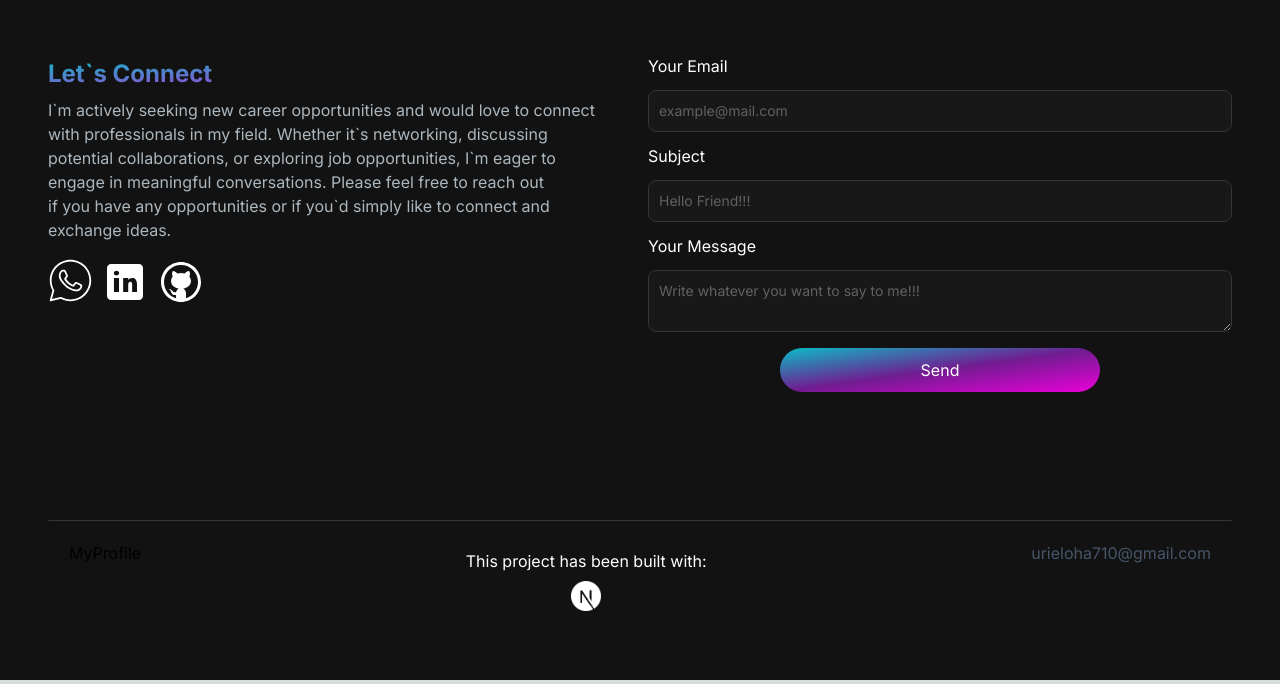
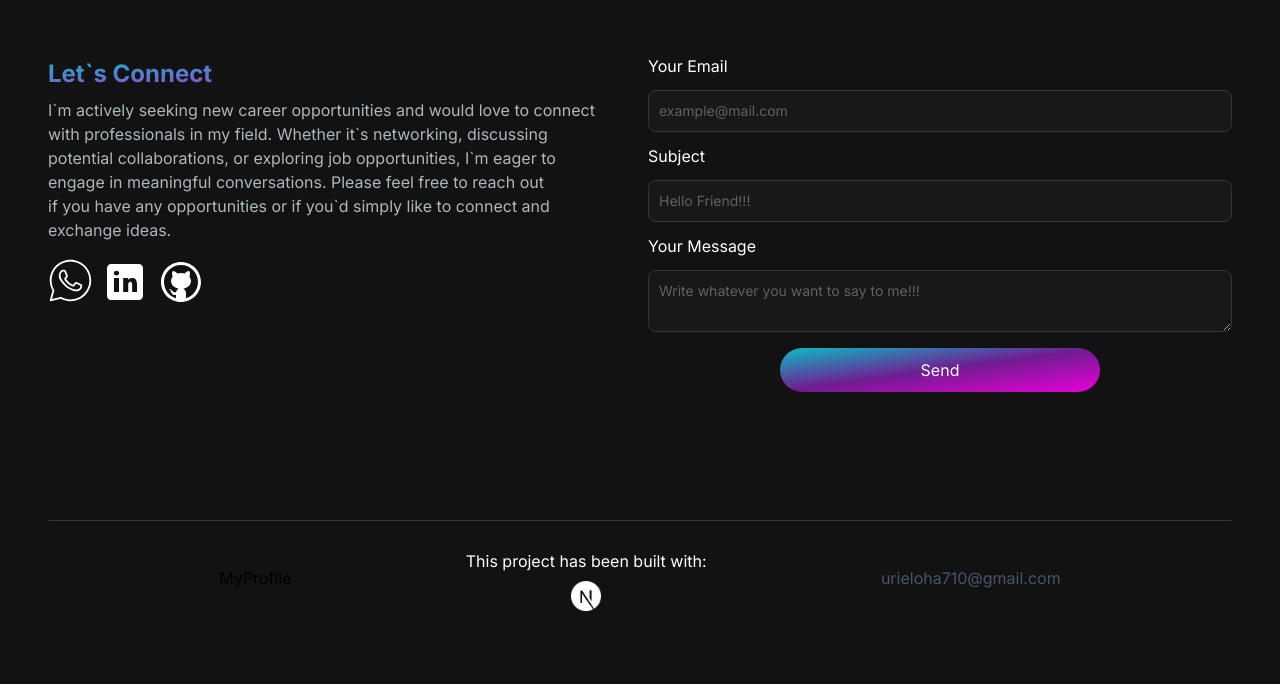
Before and after one commit to OUHernandezAyala/ProfileWebsite, a Next.js app: page / in a window 1280 px wide. Shown: the part 2619-3303 px from the top of the page. Built offline with nearby package versions, Linux system fonts and the light colour scheme.

Commit message:
Footer respons changes

```diff
--- a/app/Components/Footer.jsx
+++ b/app/Components/Footer.jsx
@@ -1,32 +1,29 @@
 import React from "react";
 import Image from "next/image";
-import next from "next";
 
 const Footer = () => {
- return(
+  return (
     <footer className="footer border border-t-[#33353F] border-r-transparent border-l-transparent border-b-transparent">
-        <div className="container p-5 flex justify-between">
-            <span className=" text-font-bold">
-                MyProfile
-            </span>
-            <div className=" flex-col items-center justify-center ">
-                <p className=" text-white p-2">This project has been built with:</p>
-                <div className="justify-center w-full">
+      <div className="container p-5 md:flex items-center justify-evenly md:gap-4">
+        <span className="md:text-left text-center text-font-bold md:col-span-1 block">MyProfile</span>
+        <div className="md:col-span-1 flex flex-col text-center mb-1 justify-center md:justify-start items-center">
+          <p className="text-white p-2">This project has been built with:</p>
+          <div className="justify-center">
             <Image
               src={`/images/icons/next.png`}
               alt="next"
-                    className='rounded-lg mx-auto'
+              className="rounded-lg mx-auto"
               width={30}
               height={30}
             />
           </div>
         </div>
-            <div className="flex-col items-center text-slate-600">
+        <div className="flex md:flex-row items-center md:w-auto w-full text-center justify-center md:justify-end text-slate-600 md:col-span-2">
           <p>urieloha710@gmail.com</p>
         </div>
       </div>
     </footer>
- )
-}
+  );
+};
 
 export default Footer;
```
Lines whose indentation alone changed are shown as unchanged.
